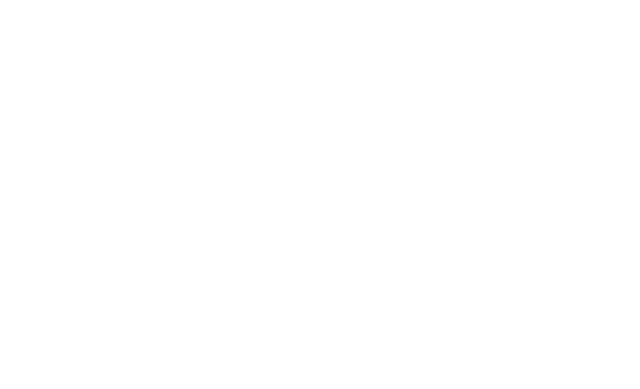
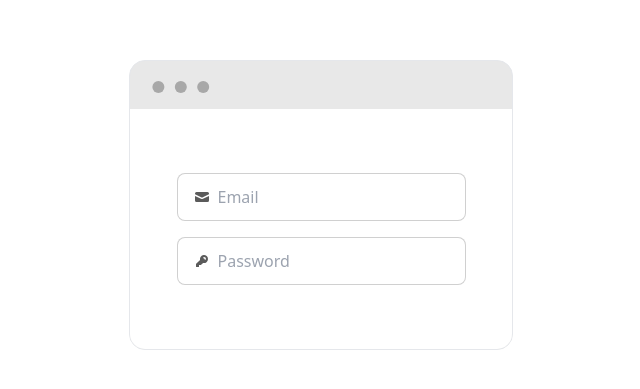
Before and after one commit to krystiano13/task-react, a React (Vite) app: page / in a window 1280 px wide. Shown: the part 195-584 px from the top of the page, without its empty margins (319-959 px from the left). Built offline with nearby package versions, Linux system fonts and the light colour scheme.

Commit message:
create Frame and Input components

```diff
--- /dev/null
+++ b/src/components/Frame.tsx
@@ -0,0 +1,15 @@
+import React from "react";
+
+interface Props {
+  children: React.ReactNode;
+}
+
+export const Frame: React.FC<Props> = ({ children }) => {
+  return (
+    <div className="mockup-window bg-base-200 border w-[90vw] md:w-96">
+      <div className="bg-base-100 flex justify-center px-4 py-16">
+        {children}
+      </div>
+    </div>
+  );
+};
--- /dev/null
+++ b/src/components/Input.tsx
@@ -0,0 +1,38 @@
+import React from "react";
+
+interface Props {
+  type: "email" | "password";
+}
+
+export const Input: React.FC<Props> = ({ type }) => {
+  return (
+    <label className="input input-bordered flex items-center gap-2">
+      <svg
+        xmlns="http://www.w3.org/2000/svg"
+        viewBox="0 0 16 16"
+        fill="currentColor"
+        className="h-4 w-4 opacity-70"
+      >
+        {type === "email" ? (
+          <>
+            <path d="M2.5 3A1.5 1.5 0 0 0 1 4.5v.793c.026.009.051.02.076.032L7.674 8.51c.206.1.446.1.652 0l6.598-3.185A.755.755 0 0 1 15 5.293V4.5A1.5 1.5 0 0 0 13.5 3h-11Z" />
+            <path d="M15 6.954 8.978 9.86a2.25 2.25 0 0 1-1.956 0L1 6.954V11.5A1.5 1.5 0 0 0 2.5 13h11a1.5 1.5 0 0 0 1.5-1.5V6.954Z" />
+          </>
+        ) : (
+          <>
+            <path
+              fill-rule="evenodd"
+              d="M14 6a4 4 0 0 1-4.899 3.899l-1.955 1.955a.5.5 0 0 1-.353.146H5v1.5a.5.5 0 0 1-.5.5h-2a.5.5 0 0 1-.5-.5v-2.293a.5.5 0 0 1 .146-.353l3.955-3.955A4 4 0 1 1 14 6Zm-4-2a.75.75 0 0 0 0 1.5.5.5 0 0 1 .5.5.75.75 0 0 0 1.5 0 2 2 0 0 0-2-2Z"
+              clip-rule="evenodd"
+            />
+          </>
+        )}
+      </svg>
+      <input
+        type={type}
+        className="grow"
+        placeholder={type === "email" ? "Email" : "Password"}
+      />
+    </label>
+  );
+};
--- a/src/views/Login.tsx
+++ b/src/views/Login.tsx
@@ -1,3 +1,15 @@
+import { Frame } from "../components/Frame";
+import { Input } from "../components/Input";
+
 export function Login() {
-    return <></>
+  return (
+    <div className="w-full h-full flex justify-center items-center">
+      <Frame>
+        <form className="flex flex-col justify-center items-center gap-4">
+          <Input type="email" />
+          <Input type="password" />
+        </form>
+      </Frame>
+    </div>
+  );
 }
```
